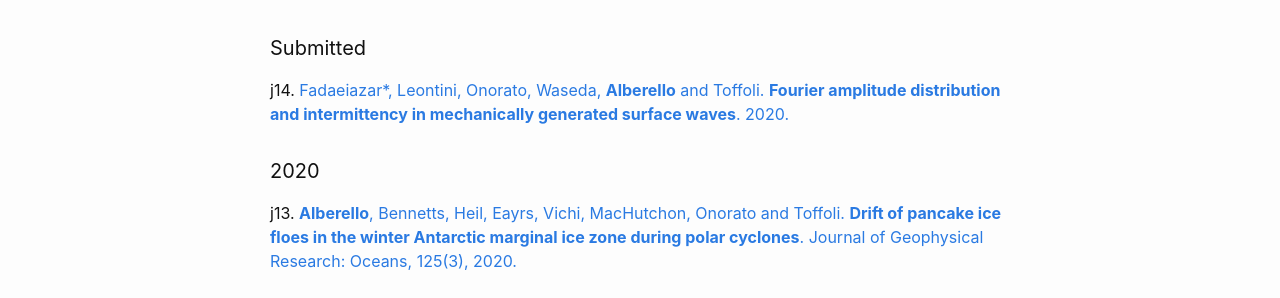
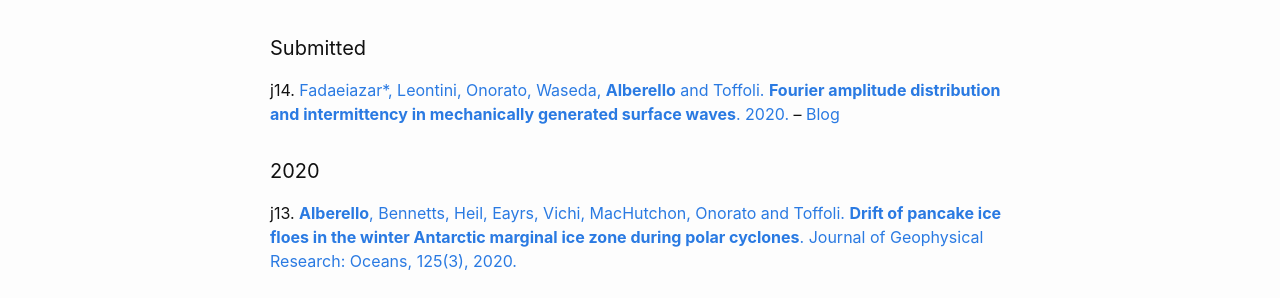
Before and after one commit to alberto-alberello/alberto-alberello.github.io, a Jekyll site: the page built from publications.md, in a window 1280 px wide and 900 px high. Shown: the part 452-750 px from the top of the window. Built offline with Jekyll 4.4.1, drawn with Linux system fonts in a browser that asks for light colours.

Commit message:
Update publications.md

```diff
--- a/publications.md
+++ b/publications.md
@@ -13,7 +13,7 @@ permalink: /publications/
 *Denotes supervised students
 ### Journal papers
 #### Submitted
-j14. [Fadaeiazar*, Leontini, Onorato, Waseda, **Alberello** and Toffoli. __Fourier amplitude distribution and intermittency in mechanically generated surface waves__. 2020.](https://arxiv.org/pdf/2003.08666.pdf)
+j14. [Fadaeiazar*, Leontini, Onorato, Waseda, **Alberello** and Toffoli. __Fourier amplitude distribution and intermittency in mechanically generated surface waves__. 2020.](https://arxiv.org/pdf/2003.08666.pdf) -- [Blog](https://alberto-alberello.github.io/wave-turbulence/2020/03/23/fadaeiazar2020a_arxiv.html)
 #### 2020
 j13. [**Alberello**, Bennetts, Heil, Eayrs, Vichi, MacHutchon, Onorato and Toffoli. __Drift of pancake ice floes in the winter Antarctic marginal ice zone during polar cyclones__. Journal of Geophysical Research: Oceans, 125(3), 2020.](https://agupubs.onlinelibrary.wiley.com/doi/10.1029/2019JC015418)
 #### 2019
```
